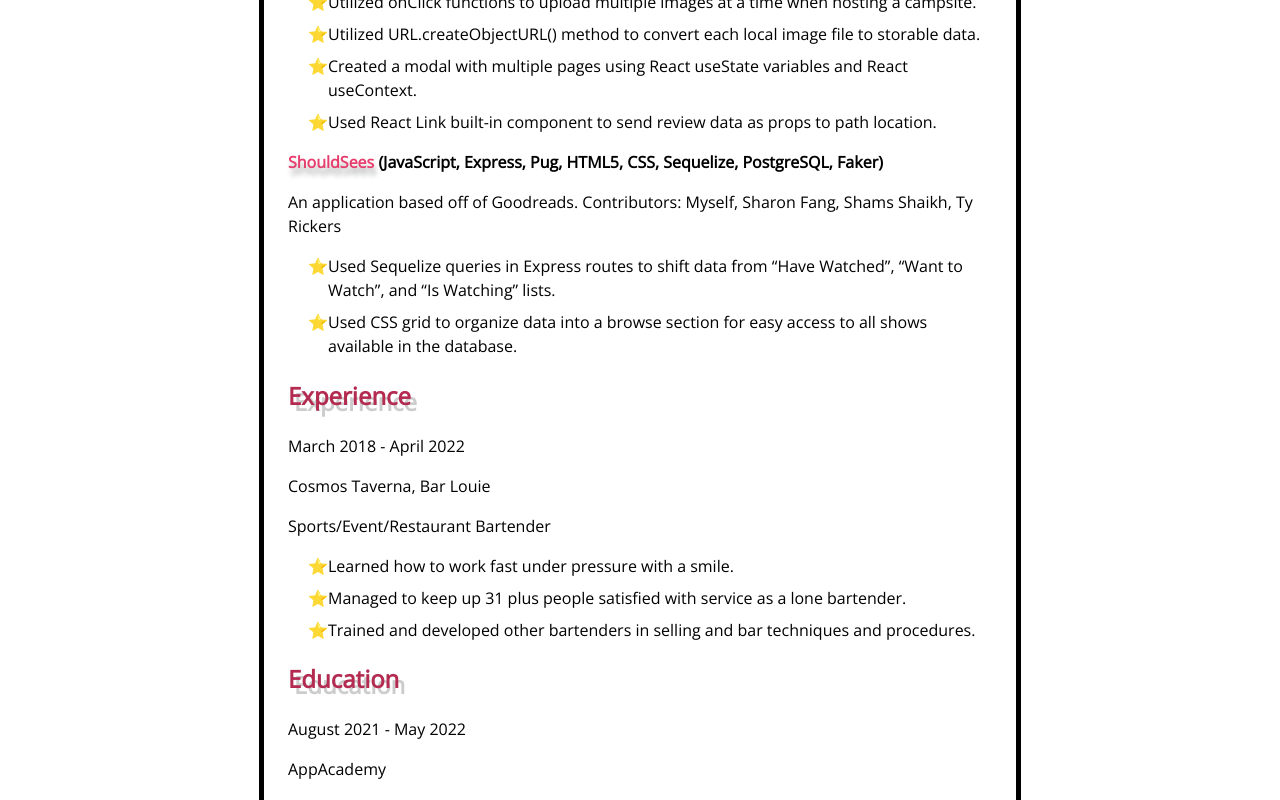
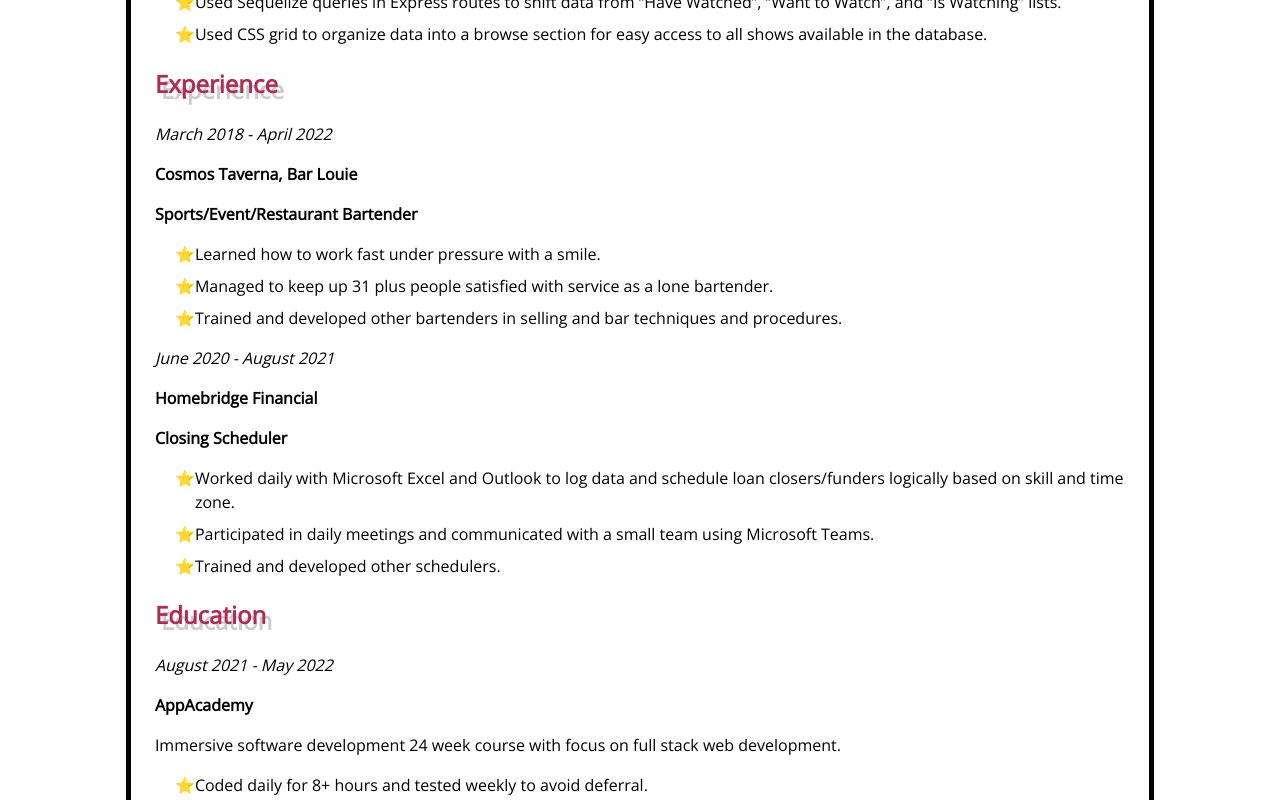
Before and after one commit to annvilla1998/ReactPersonalWebsite, a React (Create React App) app: page /resume in a window 1280 px wide. Shown: the part 1260-2060 px from the top of the page. Built offline with nearby package versions, Linux system fonts and the light colour scheme.

Commit message:
updated resume

```diff
--- a/src/components/Portfolio/index.js
+++ b/src/components/Portfolio/index.js
@@ -23,12 +23,11 @@
     const campImages = [camplifeHomepage, camplifeSiteDetails, campLifeReviews]
 
     const scrollRight = () => {
-        // ref.current.scrollLeft += scrollOffset;
         ref.current.scrollTo({ left: 1000, behavior: 'smooth'})
     }
 
+
     const scrollLeft = () => {
-        // ref.current.scrollLeft += scrollOffset;
         ref.current.scrollTo({ left: 0, behavior: 'smooth'})
     }
 
--- a/src/components/Resume/Resume.css
+++ b/src/components/Resume/Resume.css
@@ -1,6 +1,6 @@
 
 .resume-page {
-    margin : 15vh 15vw 8vh 15vw;
+    margin : 15vh 2vw 8vh 2vw;
     display: flex;
     justify-content: center;
     align-items: center;
@@ -13,7 +13,7 @@
 
 #resume {
     border: 5px solid black;
-    width: 55vw;
+    width: 80%;
     height:auto;
     padding: 3vmin;
     line-height: 1.5;
--- a/src/components/Resume/index.js
+++ b/src/components/Resume/index.js
@@ -72,22 +72,34 @@
                     <div id="experience-section">
                         <div className="header-date">
                             <h2>Experience</h2>
-                            <p>March 2018 - April 2022</p>
+                            <p style={{fontStyle: 'oblique'}}>March 2018 - April 2022</p>
                         </div>
-                        <p>Cosmos Taverna, Bar Louie</p>
-                        <p>Sports/Event/Restaurant Bartender</p>
+                        <p style={{fontWeight: 'bold'}}>Cosmos Taverna, Bar Louie</p>
+                        <p style={{fontWeight: 'bold'}}>Sports/Event/Restaurant Bartender</p>
                         <ul>
                             <li>Learned how to work fast under pressure with a smile.</li>
                             <li>Managed to keep up 31 plus people satisfied with service as a lone bartender.</li>
                             <li>Trained and developed other bartenders in selling and bar techniques and procedures.</li>
                         </ul>
+                        <div className="header-date">
+                            <p style={{fontStyle: 'oblique'}}>June 2020 - August 2021</p>
+                        </div>
+                        <p style={{fontWeight: 'bold'}}>Homebridge Financial</p>
+                        <p style={{fontWeight: 'bold'}}>Closing Scheduler</p>
+                        <ul>
+                            <li>Worked daily with Microsoft Excel and Outlook to log data and schedule loan
+                                closers/funders logically based on skill and time zone.
+                            </li>
+                            <li>Participated in daily meetings and communicated with a small team using Microsoft Teams.</li>
+                            <li>Trained and developed other schedulers.</li>
+                        </ul>
                     </div>
                     <div id="education-section">
                         <div className="header-date">
                             <h2>Education</h2>
-                            <p>August 2021 - May 2022</p>
+                            <p style={{fontStyle: 'oblique'}}>August 2021 - May 2022</p>
                         </div>
-                        <p>AppAcademy</p>
+                        <p style={{fontWeight: 'bold'}}>AppAcademy</p>
                         <p>Immersive software development 24 week course with focus on full stack web development.</p>
                         <ul>
                             <li>Coded daily for 8+ hours and tested weekly to avoid deferral.</li>
```
Also changed, not shown: 1 other file (tests, documents, lock files or other folders).
